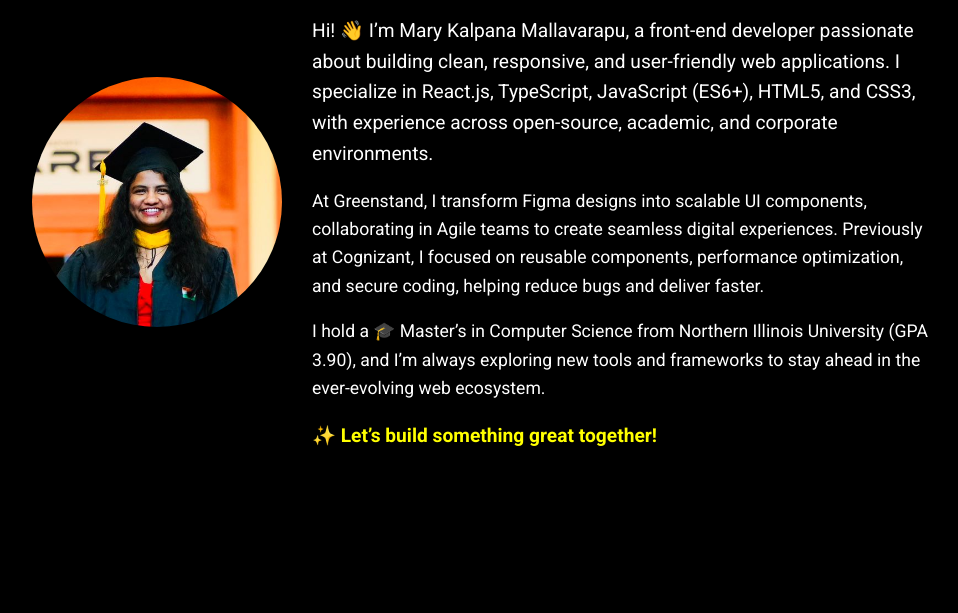
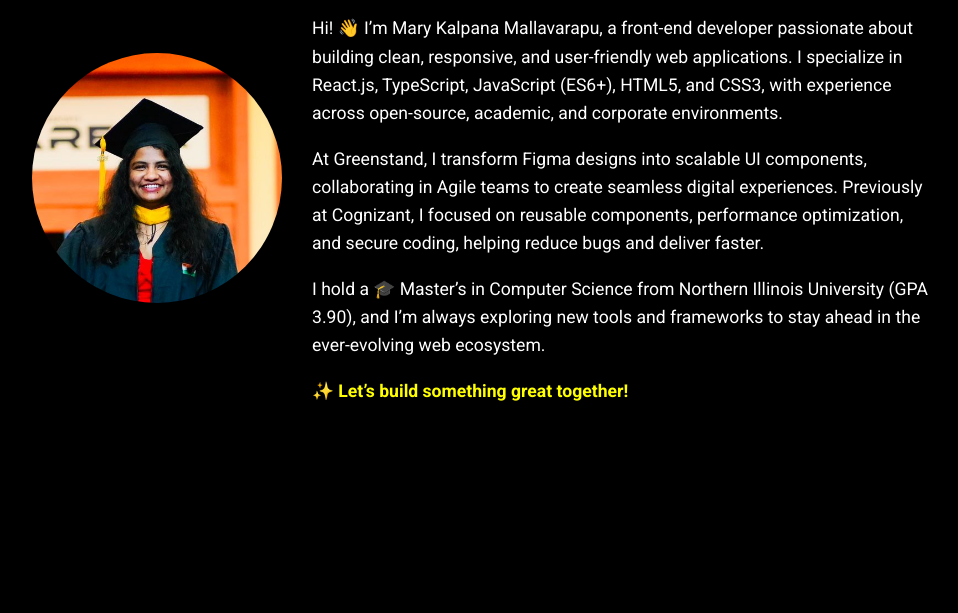
Before and after one commit to Kalpana057/Portfolio, a plain HTML site: page index.html in a window 1280 px wide. Shown: the part 781-1394 px from the top of the page, without its empty margins (158-1116 px from the left). Drawn offline with nearby package versions, Linux system fonts and the light colour scheme.

Commit message:
styles.css

```diff
--- a/styles.css
+++ b/styles.css
@@ -156,21 +156,21 @@ body {
     color: white;
   }
 
-  .bio-text p:first-of-type {
-    font-size: 1.2rem;
-    margin-bottom: 15px;
-  }
-
   .bio:hover .profile-pic {
     transform: scale(1.05);
     transition: transform 0.3s ease;
   }
 
-  .bio-text p:last-of-type {
-    font-weight: bold;
-    font-size: 1.2rem;
-    color: yellow;
-  }
+.bio-text p:first-of-type {
+  margin-bottom: 15px;
+}
+
+.bio-text p:last-of-type {
+  font-weight: bold;
+  font-size: 1.1rem;
+  color: yellow;
+}
+
 
   /* Education Section */
   #education {
```
